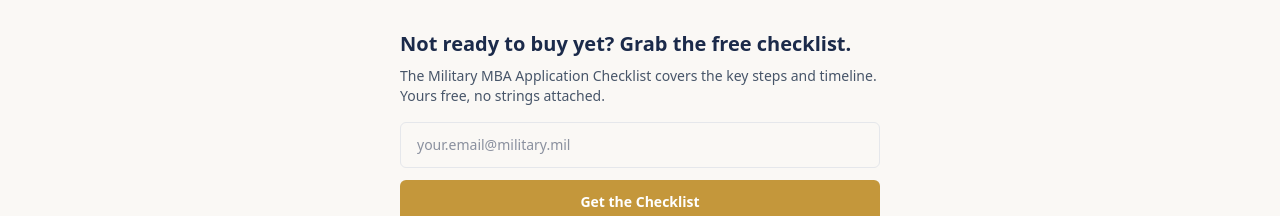
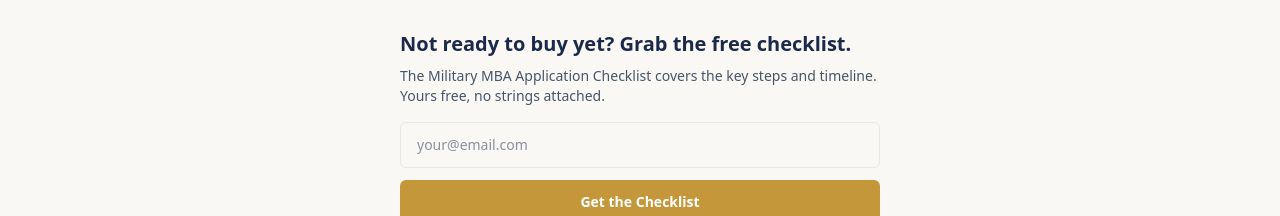
Before and after one commit to wlowenfeld/thembaopord, a Next.js app: page /book in a window 1280 px wide. Shown: the part 1920-2136 px from the top of the page. Built offline with nearby package versions, Linux system fonts and the light colour scheme.

Commit message:
Add files via upload

```diff
--- a/app/page.tsx
+++ b/app/page.tsx
@@ -29,7 +29,7 @@ export default function Home() {
               <AnimateIn delay={100}>
                 <h1 className="text-4xl sm:text-5xl lg:text-[3.5rem] font-bold text-white leading-[1.08] mb-6 tracking-tight">
                   The military gave you a playbook for everything —{" "}
-                  <span className="text-gold">except what comes next.</span>
+                  <span className="text-gold whitespace-nowrap">except what comes next.</span>
                 </h1>
               </AnimateIn>
               <AnimateIn delay={200}>
--- a/components/EmailCapture.tsx
+++ b/components/EmailCapture.tsx
@@ -63,7 +63,7 @@ export default function EmailCapture({
               required
               value={email}
               onChange={(e) => setEmail(e.target.value)}
-              placeholder="your.email@military.mil"
+              placeholder="your@email.com"
               className="flex-1 px-4 py-3 rounded-md border border-gray-200 text-sm focus:outline-none focus:ring-2 focus:ring-gold/50 focus:border-gold"
             />
             <button
@@ -92,7 +92,7 @@ export default function EmailCapture({
           required
           value={email}
           onChange={(e) => setEmail(e.target.value)}
-          placeholder="your.email@military.mil"
+          placeholder="your@email.com"
           className="w-full px-4 py-3 rounded-md border border-gray-200 text-sm focus:outline-none focus:ring-2 focus:ring-gold/50 focus:border-gold"
         />
         <button
```
